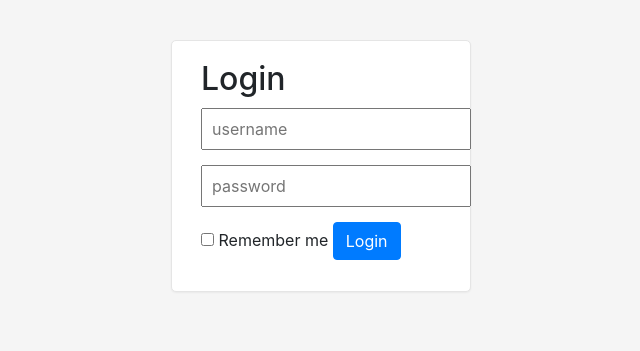
After one commit to tom14287/FlaskLearning, a Flask app: page /login in a window 1280 px wide. The commit adds this page. Shown: the top 351 px of the page, without its empty margins (319-959 px from the left). Run offline with Flask 2, Linux system fonts and the light colour scheme; some libraries are stand-ins or nearby versions.

```diff
--- /dev/null
+++ b/templates/login.html
@@ -0,0 +1,98 @@
+<!DOCTYPE html>
+<html lang="en">
+  <head>
+    <meta charset="utf-8">
+    <title>Welcome to login!</title>
+    <meta name="viewport" content="width=device-width, initial-scale=1.0">
+    <meta name="description" content="">
+    <meta name="author" content="">
+
+    <!-- Le styles -->
+    <link href="{{ url_for('static', filename='css/bootstrap.css') }}" rel="stylesheet">
+    <style type="text/css">
+      body {
+        padding-top: 40px;
+        padding-bottom: 40px;
+        background-color: #f5f5f5;
+      }
+
+      .form-signin {
+        max-width: 300px;
+        padding: 19px 29px 29px;
+        margin: 0 auto 20px;
+        background-color: #fff;
+        border: 1px solid #e5e5e5;
+        -webkit-border-radius: 5px;
+           -moz-border-radius: 5px;
+                border-radius: 5px;
+        -webkit-box-shadow: 0 1px 2px rgba(0,0,0,.05);
+           -moz-box-shadow: 0 1px 2px rgba(0,0,0,.05);
+                box-shadow: 0 1px 2px rgba(0,0,0,.05);
+      }
+      .form-signin .form-signin-heading,
+      .form-signin .checkbox {
+        margin-bottom: 10px;
+      }
+      .form-signin input[type="text"],
+      .form-signin input[type="password"] {
+        font-size: 16px;
+        height: auto;
+        margin-bottom: 15px;
+        padding: 7px 9px;
+      }
+
+    </style>
+    <link href="{{ url_for('static', filename='css/bootstrap-responsive.css') }}" rel="stylesheet">
+
+    <!-- HTML5 shim, for IE6-8 support of HTML5 elements -->
+    <!--[if lt IE 9]>
+      <script src="../assets/js/html5shiv.js"></script>
+    <![endif]-->
+
+    <!-- Fav and touch icons -->
+    <link rel="apple-touch-icon-precomposed" sizes="144x144" href="{{ url_for('static', filename='ico/apple-touch-icon-144-precomposed.png') }}">
+    <link rel="apple-touch-icon-precomposed" sizes="114x114" href="{{ url_for('static', filename='ico/apple-touch-icon-114-precomposed.png') }}">
+      <link rel="apple-touch-icon-precomposed" sizes="72x72" href="{{ url_for('static', filename='ico/apple-touch-icon-72-precomposed.png') }}">
+                    <link rel="apple-touch-icon-precomposed" href="{{ url_for('static', filename='ico/apple-touch-icon-57-precomposed.png') }}">
+                                   <link rel="shortcut icon" href="{{ url_for('static', filename='ico/favicon.png') }}">
+  </head>
+
+  <body>
+
+    <div class="container">
+
+      <form action="" method="post" class="form-signin">
+        <h2 class="form-signin-heading">Login</h2>
+
+     <input type="text" name="username" value="{{request.form.username}}"  class="input-block-level" placeholder="username">
+
+
+        <input type="password" name="password" class="input-block-level" placeholder="password">
+        <label class="checkbox">
+
+
+          <input type="checkbox" value="remember-me"> Remember me
+        </label>
+        <button class="btn btn-primary" type="submit" value="Login" >Login</button>
+      </form>
+
+    </div> <!-- /container -->
+
+    <!-- Le javascript
+    ================================================== -->
+    <!-- Placed at the end of the document so the pages load faster -->
+    <script src="{{ url_for('static', filename='js/bootstrap-transition.js') }}"></script>
+    <script src="{{ url_for('static', filename='js/bootstrap-alert.js') }}"></script>
+    <script src="{{ url_for('static', filename='js/bootstrap-modal.js') }}"></script>
+    <script src="{{ url_for('static', filename='js/bootstrap-dropdown.js') }}"></script>
+    <script src="{{ url_for('static', filename='js/bootstrap-scrollspy.js') }}"></script>
+    <script src="{{ url_for('static', filename='js/bootstrap-tab.js') }}"></script>
+    <script src="{{ url_for('static', filename='js/bootstrap-tooltip.js') }}"></script>
+    <script src="{{ url_for('static', filename='js/bootstrap-popover.js') }}"></script>
+    <script src="{{ url_for('static', filename='js/bootstrap-button.js') }}"></script>
+    <script src="{{ url_for('static', filename='js/bootstrap-collapse.js') }}"></script>
+    <script src="{{ url_for('static', filename='js/bootstrap-carousel.js') }}"></script>
+    <script src="{{ url_for('static', filename='js/bootstrap-typeahead.js') }}"></script>
+
+  </body>
+</html>
--- a/templates/user.html
+++ b/templates/user.html
@@ -1,4 +1,5 @@
 <!DOCTYPE html>
+{% extend "bootstrap/user.html %}
 <html lang="en">
 <head>
     <meta charset="UTF-8">
--- a/test.py
+++ b/test.py
@@ -1,9 +1,14 @@
-from flask import Flask
-from flask import request
-from flask import make_response
-from flask import render_template
+from flask import *
+from flask_appconfig import AppConfig
+from flask_bootstrap import Bootstrap
+
 
 app = Flask(__name__)
+AppConfig(app)
+Bootstrap(app)
+app.config['BOOTSTRAP_SERVE_LOCAL'] = True
+
+
 
 my1list = [1, 2, 3, 4, 5, 6]
 
@@ -15,10 +20,34 @@ def index():
 	#user_agent = request.headers.get('User-Agent')
 	return render_template('index.html')
 
+@app.route('/navbar')
+def navbar():
+	return render_template('navbar.html')
+
+@app.route('/navbar2')
+def navbar2():
+	return render_template('navbar2.html')
+
 @app.route('/user/<name>')
 def user(name):
 	return render_template('user.html', name=name, value=my1list, comments=my1list)
 
+@app.route('/extend')
+def extend():
+	return render_template('extend.html')
+
+@app.route("/login",methods=['POST','GET'])
+def login():
+	error = None
+
+
+	if request.method == 'POST':
+		if request.form['username'] != 'admin' or request.form['password'] != 'admin123':
+			error = "sorry"
+		else:
+			return redirect(url_for('index'))
+	return render_template('login.html', error=error)
+
 if __name__ == '__main__' :
 	app.debug = True
 	app.run()
```
Also changed, not shown: templates/base.html (added, +13 -0 lines), templates/extend.html (added, +11 -0 lines), templates/navbar.html (added, +27 -0 lines), templates/navbar2.html (added, +12 -0 lines), 1 other file.
